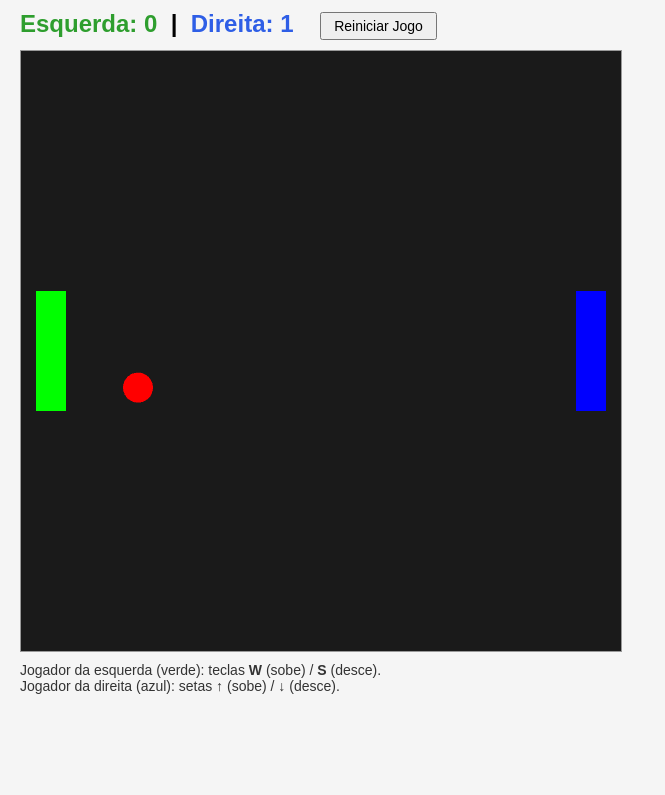
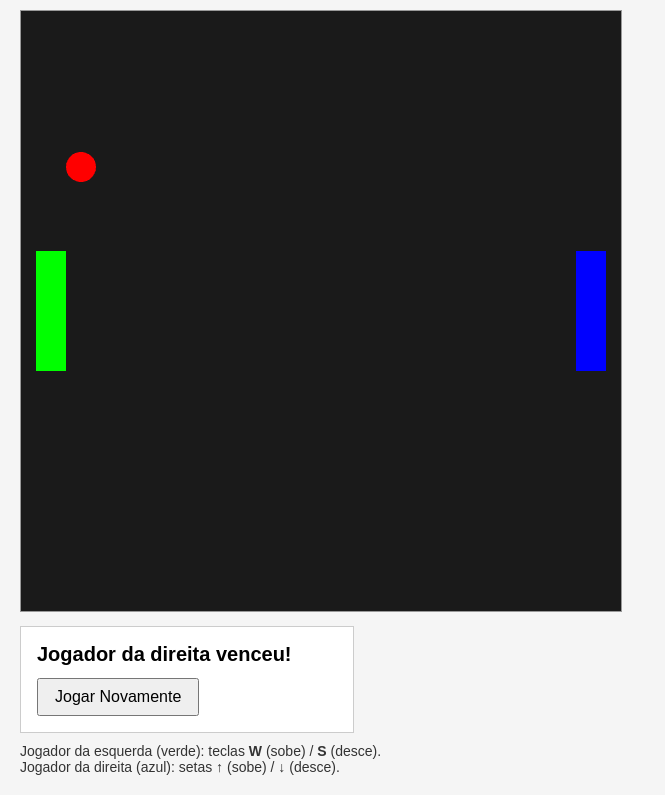
Before and after one commit to CamilaFernandaLima/comp_grafica, a plain HTML site: page pong_completo/pong.html in a window 1280 px wide. Shown: the part 46-841 px from the top of the page, without its empty margins (0-665 px from the left). Before the commit the page ends 800 px from the top, so only its background shows below. Drawn offline with Linux system fonts and the light colour scheme.

Commit message:
pong completo atualizado

```diff
--- a/pong_completo/main.js
+++ b/pong_completo/main.js
@@ -338,7 +338,7 @@ function drawBolaCentro(){
 }
 
 // --------------------------------------------------
-// DIMENSÕES DO CAMPO
+// DIMENSÕES DO CAMPO (usadas na colisão)
 // --------------------------------------------------
 // Valores tirados direto da geometria já definida acima:
 // - As barras vão de -0.05 a 0.05 (largura) e -0.2 a 0.2 (altura) antes da translação.
@@ -350,7 +350,6 @@ const BARRA_META_LARGURA = 0.05;
 const BARRA_META_ALTURA = 0.2;
 const BOLA_RAIO = 0.05;
 
-// Limite de quanto o centro de uma barra pode se mover pra cima/baixo sem sair da tela
 const LIMITE_Y_BARRA = 1.0 - BARRA_META_ALTURA;
 
 // Linha de "frente" de cada barra (onde a bola encosta)
@@ -358,25 +357,25 @@ const FRENTE_BARRA_DIREITA = CAMPO_X - BARRA_META_LARGURA;
 const FRENTE_BARRA_ESQUERDA = -CAMPO_X + BARRA_META_LARGURA;
 
 // --------------------------------------------------
-// PLACAR
+// ESTADO DO JOGO
 // --------------------------------------------------
 
-let pontosEsquerda = 0;
-let pontosDireita = 0;
+let jogoAtivo = true;
 
-const placarEsquerdaEl = document.getElementById("placarEsquerda");
-const placarDireitaEl = document.getElementById("placarDireita");
+const painelFimDeJogo = document.getElementById("painelFimDeJogo");
+const mensagemFimEl = document.getElementById("mensagemFim");
+const btnJogarNovamente = document.getElementById("btnJogarNovamente");
 
-function atualizarPlacar() {
-    placarEsquerdaEl.textContent = `Esquerda: ${pontosEsquerda}`;
-    placarDireitaEl.textContent = `Direita: ${pontosDireita}`;
+// Congela o jogo (bola e barras param de se mover) e mostra a mensagem.
+function finalizarJogo(mensagem) {
+    jogoAtivo = false;
+    mensagemFimEl.textContent = mensagem;
+    painelFimDeJogo.style.display = "block";
 }
 
 // --------------------------------------------------
-// TECLADO
+// TECLADO (AS DUAS BARRAS SÃO CONTROLADAS PELO JOGADOR)
 // --------------------------------------------------
-// Barra esquerda: teclas W (sobe) / S (desce).
-// Barra direita: setas ArrowUp (sobe) / ArrowDown (desce).
 
 const teclasPressionadas = {
     ArrowUp: false,
@@ -406,10 +405,10 @@ window.addEventListener("keyup", function (event) {
 // PARÂMETROS ANIMAÇÃO
 // --------------------------------------------------
 
-// Barra esquerda (jogador, controlada por W/S)
+// Barra esquerda (controlada por W/S)
 let tyBE = 0.0;
 
-// Barra direita (jogador, controlada pelas setas)
+// Barra direita (controlada pelas setas)
 let tyBD = 0.0;
 
 const VELOCIDADE_JOGADOR = 0.02;
@@ -456,7 +455,7 @@ function moverBarraDireita() {
     MbarraDireita = m3.translation(CAMPO_X, tyBD);
 }
 
-// Recoloca a bola no centro depois de um ponto
+// Recoloca a bola no centro pra começar uma partida nova
 function resetarBola(direcao) {
     txBola = 0.0;
     tyBola = 0.0;
@@ -466,16 +465,10 @@ function resetarBola(direcao) {
 }
 
 // --------------------------------------------------
-// BOTÃO DE REINICIAR
+// JOGAR NOVAMENTE
 // --------------------------------------------------
 
-const btnReiniciar = document.getElementById("btnReiniciar");
-
-function reiniciarJogo() {
-
-    pontosEsquerda = 0;
-    pontosDireita = 0;
-    atualizarPlacar();
+function jogarNovamente() {
 
     tyBE = 0.0;
     tyBD = 0.0;
@@ -483,9 +476,12 @@ function reiniciarJogo() {
     MbarraDireita = m3.translation(CAMPO_X, tyBD);
 
     resetarBola(Math.random() < 0.5 ? 1 : -1);
+
+    painelFimDeJogo.style.display = "none";
+    jogoAtivo = true;
 }
 
-btnReiniciar.addEventListener("click", reiniciarJogo);
+btnJogarNovamente.addEventListener("click", jogarNovamente);
 
 function moverBola() {
 
@@ -499,7 +495,7 @@ function moverBola() {
     // Movimento horizontal
     txBola += txBola_offset;
 
-    // Bola indo pra direita: checa a barra direita (jogador)
+    // Bola indo pra direita: checa a barra direita
     if (txBola_offset > 0 && txBola + BOLA_RAIO >= FRENTE_BARRA_DIREITA) {
 
         const dentroDaBarra =
@@ -511,10 +507,9 @@ function moverBola() {
             txBola = FRENTE_BARRA_DIREITA - BOLA_RAIO;
             txBola_offset = -txBola_offset;
         } else {
-            // Passou reto: ponto pro lado esquerdo
-            pontosEsquerda++;
-            atualizarPlacar();
-            resetarBola(1); // serve de volta pro lado direito
+            // Passou reto e bateu na parede de trás: fim de jogo
+            MbolaCentro = m3.translation(txBola, tyBola);
+            finalizarJogo("Jogador da esquerda venceu!");
             return;
         }
     }
@@ -530,10 +525,9 @@ function moverBola() {
             txBola = FRENTE_BARRA_ESQUERDA + BOLA_RAIO;
             txBola_offset = -txBola_offset;
         } else {
-            // Passou reto: ponto pro lado direito
-            pontosDireita++;
-            atualizarPlacar();
-            resetarBola(-1); // serve de volta pro lado esquerdo
+            // Passou reto e bateu na parede de trás: fim de jogo
+            MbolaCentro = m3.translation(txBola, tyBola);
+            finalizarJogo("Jogador da direita venceu!");
             return;
         }
     }
@@ -542,6 +536,11 @@ function moverBola() {
 }
 
 function atualizaAnimacao(){
+
+    if (!jogoAtivo) {
+        return; // jogo parado, esperando o clique em "Jogar Novamente"
+    }
+
     moverBarraEsquerda();
     moverBarraDireita();
     moverBola();
@@ -552,5 +551,4 @@ function atualizaAnimacao(){
 // INÍCIO DO DESENHO
 // --------------------------------------------------
 
-atualizarPlacar();
 drawScene();
--- a/pong_completo/pong.html
+++ b/pong_completo/pong.html
@@ -12,24 +12,6 @@
         h1 {
             font-size: 20px;
         }
-        #placar {
-            font-size: 24px;
-            font-weight: bold;
-            margin-bottom: 10px;
-        }
-        #btnReiniciar {
-            font-size: 14px;
-            font-weight: normal;
-            padding: 4px 12px;
-            cursor: pointer;
-            vertical-align: middle;
-        }
-        #placarEsquerda {
-            color: #2e9e2e;
-        }
-        #placarDireita {
-            color: #2e5ee6;
-        }
         canvas {
             border: 1px solid #999;
             background-color: black;
@@ -40,6 +22,24 @@
             font-size: 14px;
             color: #333;
         }
+        #painelFimDeJogo {
+            display: none;
+            margin-top: 14px;
+            padding: 16px;
+            border: 1px solid #ccc;
+            background-color: #fff;
+            max-width: 300px;
+        }
+        #mensagemFim {
+            font-size: 20px;
+            font-weight: bold;
+            margin: 0 0 12px 0;
+        }
+        #btnJogarNovamente {
+            font-size: 16px;
+            padding: 8px 16px;
+            cursor: pointer;
+        }
     </style>
 </head>
 
@@ -47,15 +47,12 @@
 
     <h1>Pong</h1>
 
-    <div id="placar">
-        <span id="placarEsquerda">Esquerda: 0</span>
-        &nbsp;|&nbsp;
-        <span id="placarDireita">Direita: 0</span>
-        &nbsp;&nbsp;
-        <button id="btnReiniciar">Reiniciar Jogo</button>
+    <canvas id="canvas" width="600" height="600"></canvas>
+
+    <div id="painelFimDeJogo">
+        <p id="mensagemFim"></p>
+        <button id="btnJogarNovamente">Jogar Novamente</button>
     </div>
-
-    <canvas id="canvas" width="600" height="600"></canvas>
 
     <p id="instrucoes">
         Jogador da esquerda (verde): teclas <strong>W</strong> (sobe) /
```
